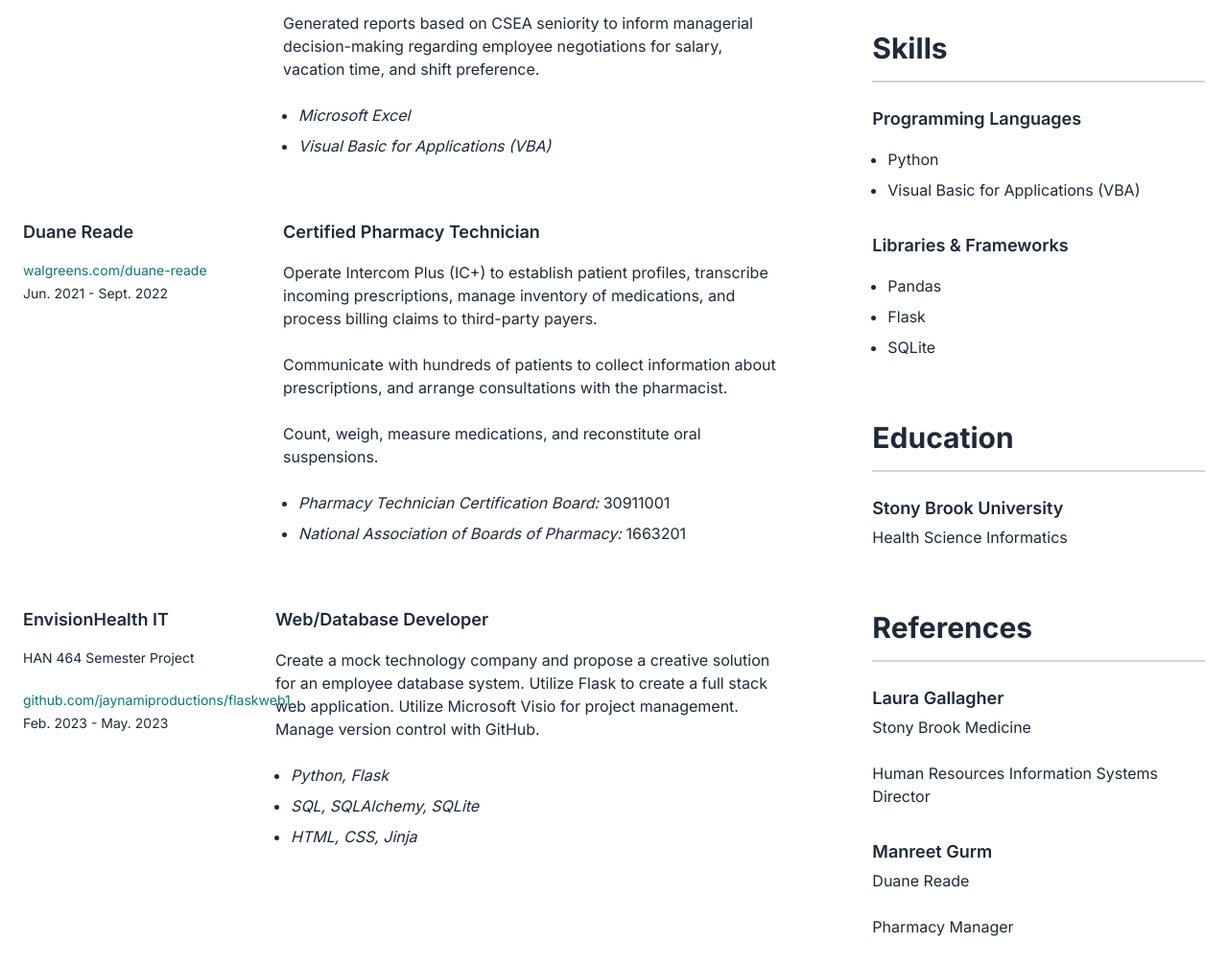
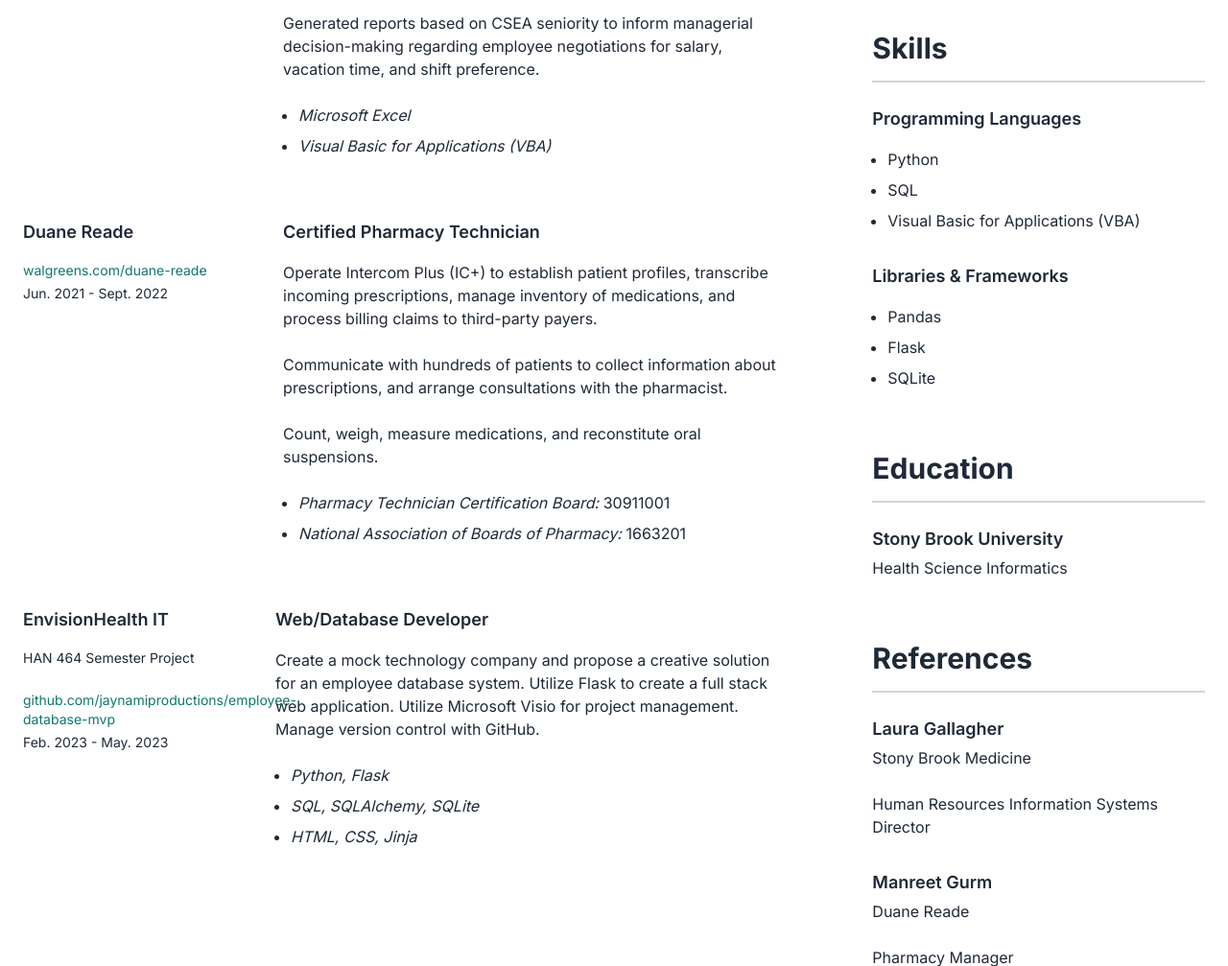
Before and after one commit to jaynamiproductions/resume-page, a Flask app: page / in a window 1280 px wide. Shown: the part 588-1595 px from the top of the page at 96% size. Before the commit the page ends 1564 px from the top, so only its background shows below. Run offline with Flask 3, Linux system fonts and the light colour scheme.

Commit message:
updated link

```diff
--- a/templates/index.html
+++ b/templates/index.html
@@ -239,11 +239,11 @@
                 <p class="text-sm">HAN 464 Semester Project</p>
                 <p class="text-sm mb-1">
                   <a
-                    href="https://github.com/jaynamiproductions/flaskweb1"
+                    href="https://github.com/jaynamiproductions/employee-database-mvp"
                     target="_blank"
                     rel="noreferrer"
                   >
-                    github.com/jaynamiproductions/flaskweb1
+                    github.com/jaynamiproductions/employee-database-mvp
                   </a>
                 </p>
                 <p class="text-sm">Feb. 2023 - May. 2023</p>
@@ -287,6 +287,7 @@
             <h4>Programming Languages</h4>
             <ul>
               <li>Python</li>
+              <li>SQL</li>
               <li>Visual Basic for Applications (VBA)</li>
             </ul>
 
```
